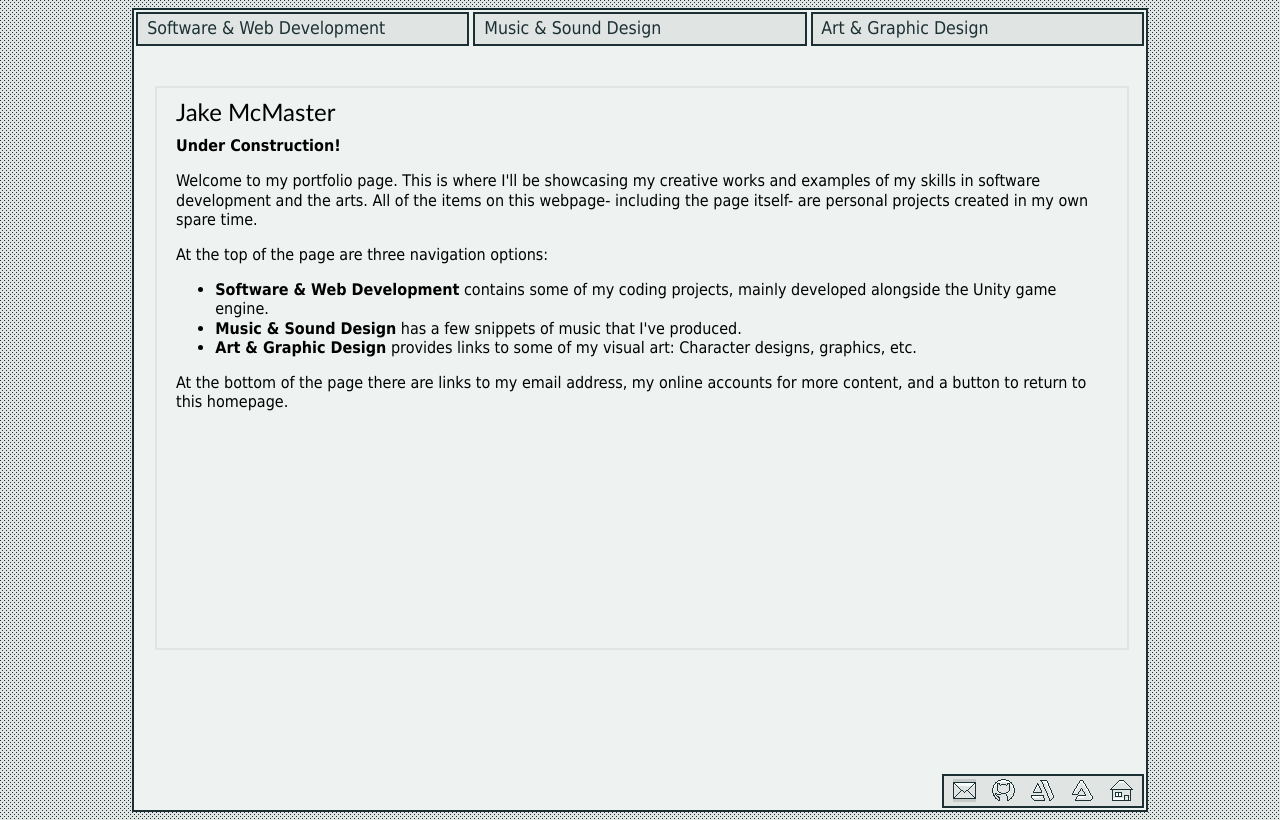
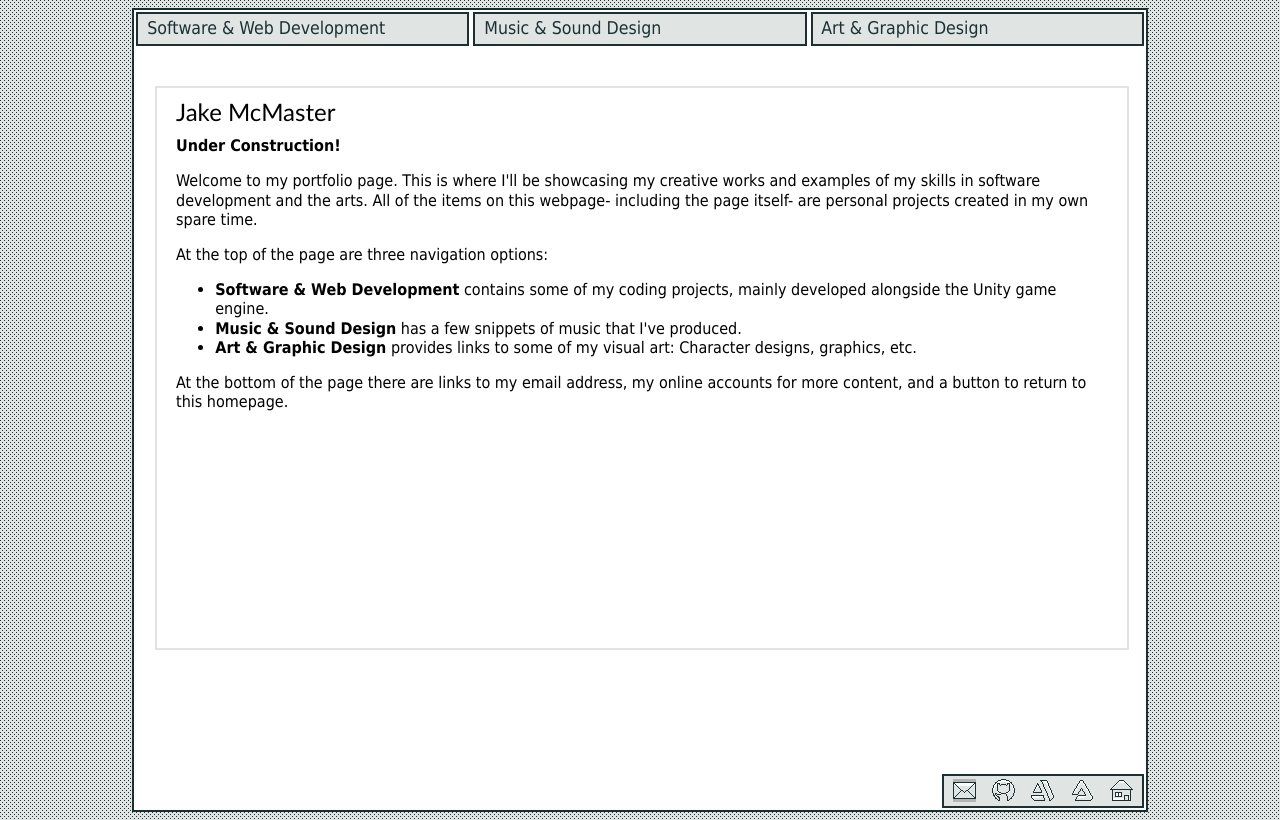
Before and after one commit to hex3gc/hex3gc.github.io, a plain HTML site: page index.html in a window 1280 px wide. In both pictures the pointer is over the picture 964 px from the left and 790 px from the top of the page. Drawn offline with Linux system fonts and the light colour scheme.

Commit message:
contrast

```diff
--- a/Styles/main.css
+++ b/Styles/main.css
@@ -14,7 +14,7 @@ body{
     border-style: solid;
     border-width: 2px;
     border-color: #1c3033;
-    background-color: #eef3f2;
+    background-color: #ffffff;
 }
 
 /* Toolbar */
@@ -45,7 +45,7 @@ body{
 }
 
 .toolbarImage:hover {
-    background-color: #c5c9c8;
+    background-color: #b1b6b5;
 }
 
 /* Toolbar Dynamic Text */
```
